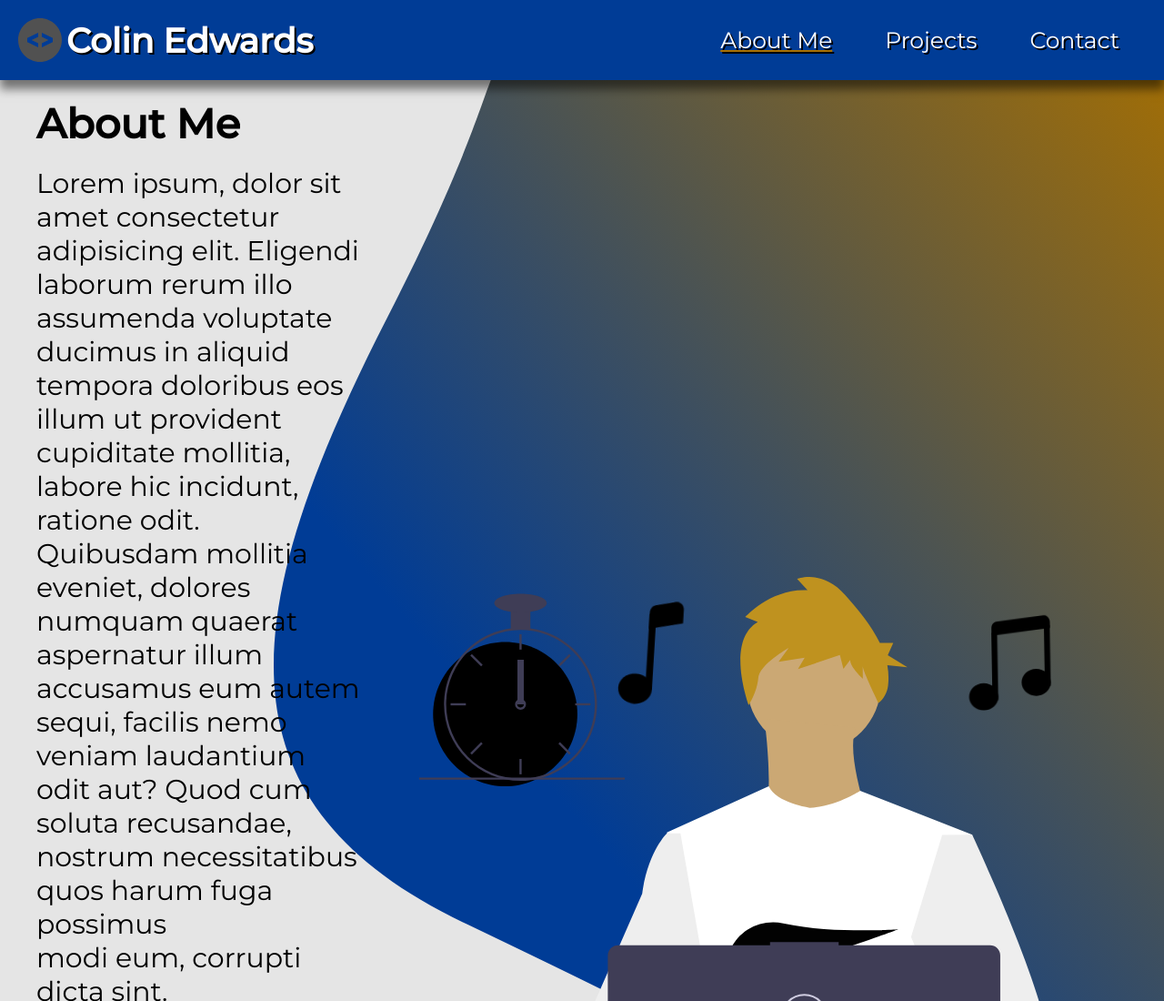
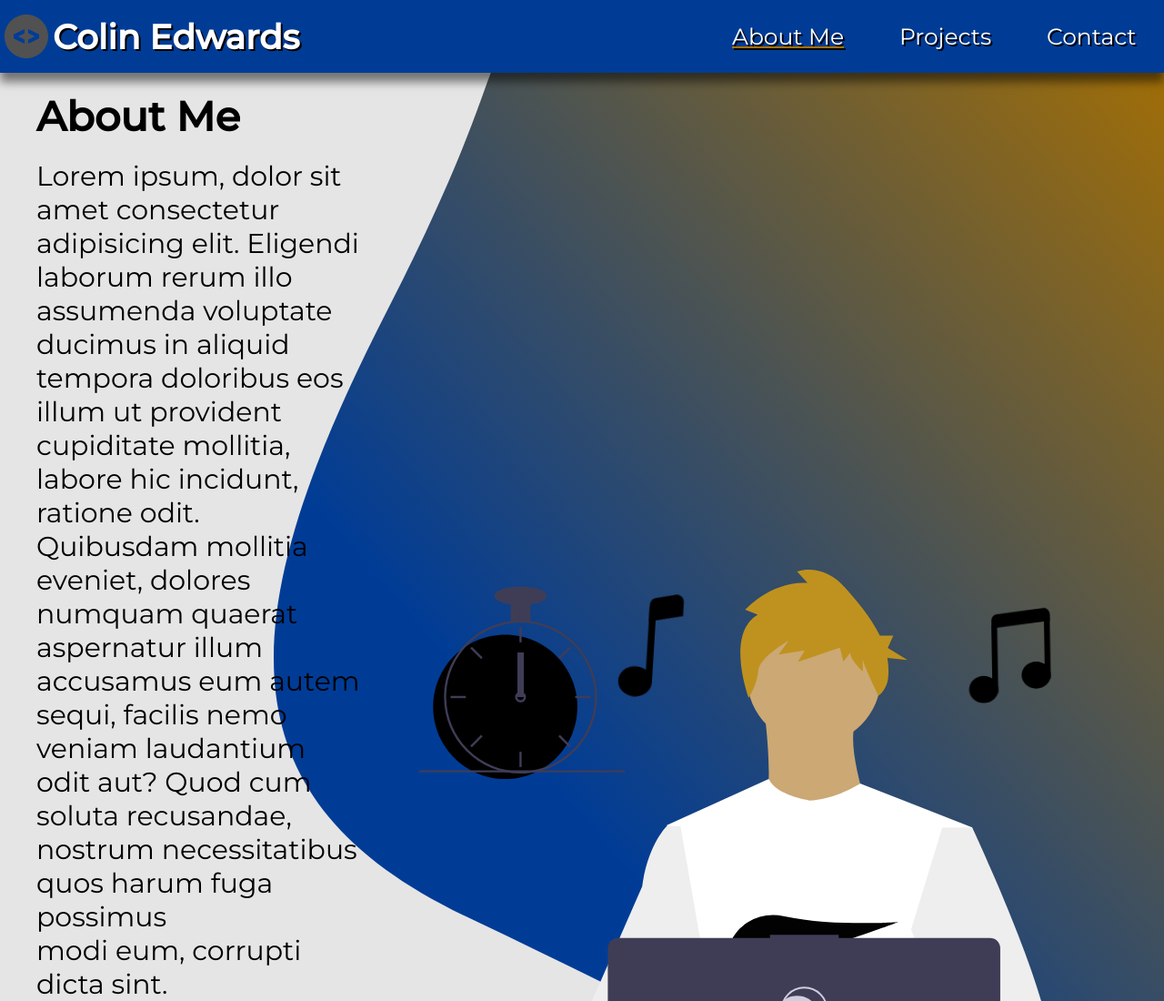
Before and after one commit to ColinJhEdwards/colinjhedwards.github.io, a plain HTML site: page index.html in a window 1280 px wide. Shown: the top 1100 px of the page at 91% size. Drawn offline with Linux system fonts and the light colour scheme.

Commit message:
minor adjustments to CSS

```diff
--- a/style.css
+++ b/style.css
@@ -28,6 +28,9 @@ body {
   box-shadow: 0px 10px 10px rgb(0, 0, 0, 0.5);
   position: relative;
   z-index: 999;
+  display: flex;
+  flex-direction: column;
+  justify-content: center;
 }
 
 .links {
@@ -35,13 +38,14 @@ body {
   display: flex;
   align-items: center;
   justify-content: space-between;
-  padding: 2rem;
+  /* padding: 2rem; */
   flex-wrap: wrap;
   text-shadow: 2px 2px black;
 }
 
 .links img {
   margin-right: 5px;
+  margin-left: 5px;
 }
 
 .links h2 {
```
Also changed, not shown: OtherHTML/contact.html (+2 -0 lines), OtherHTML/projects.html (+2 -0 lines).
